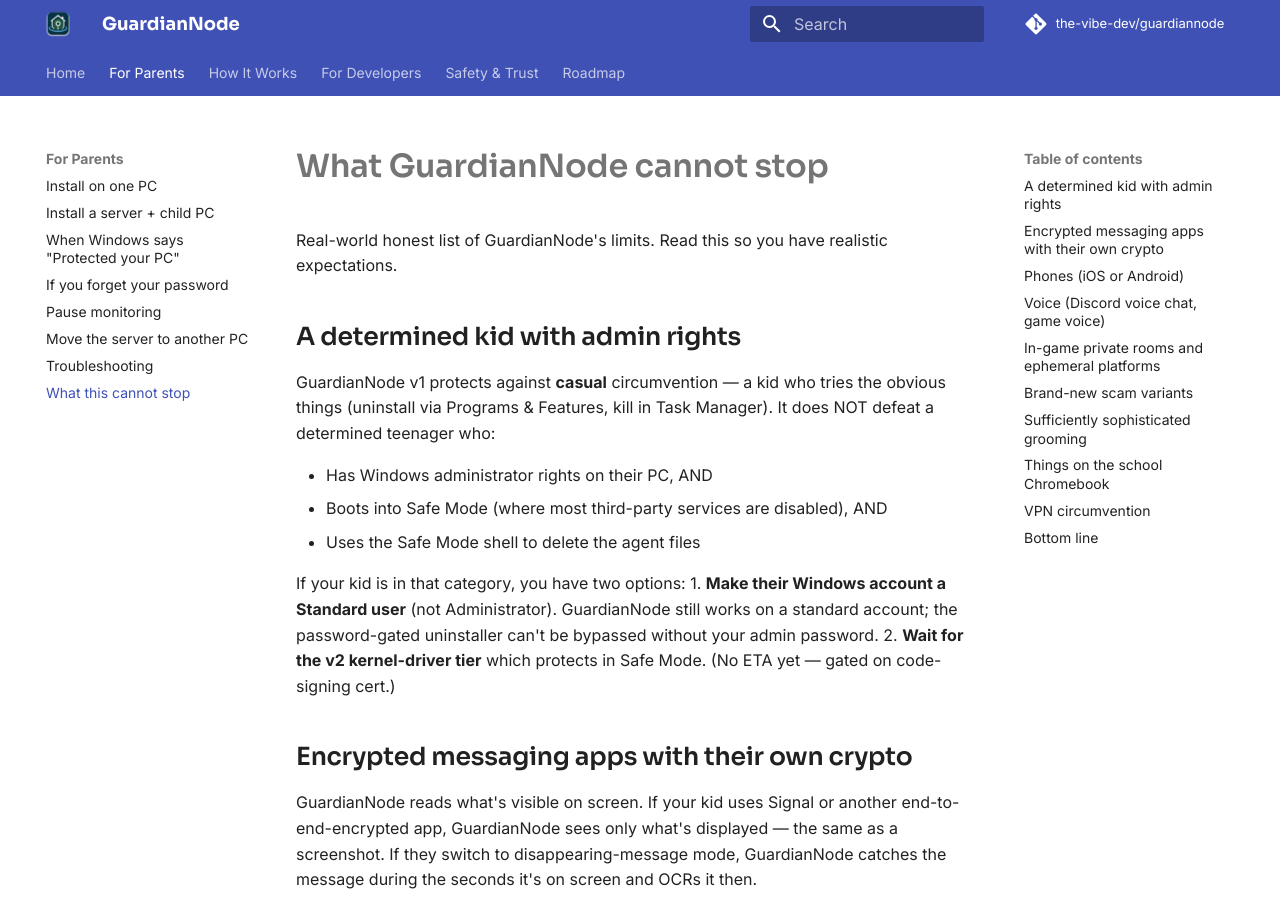
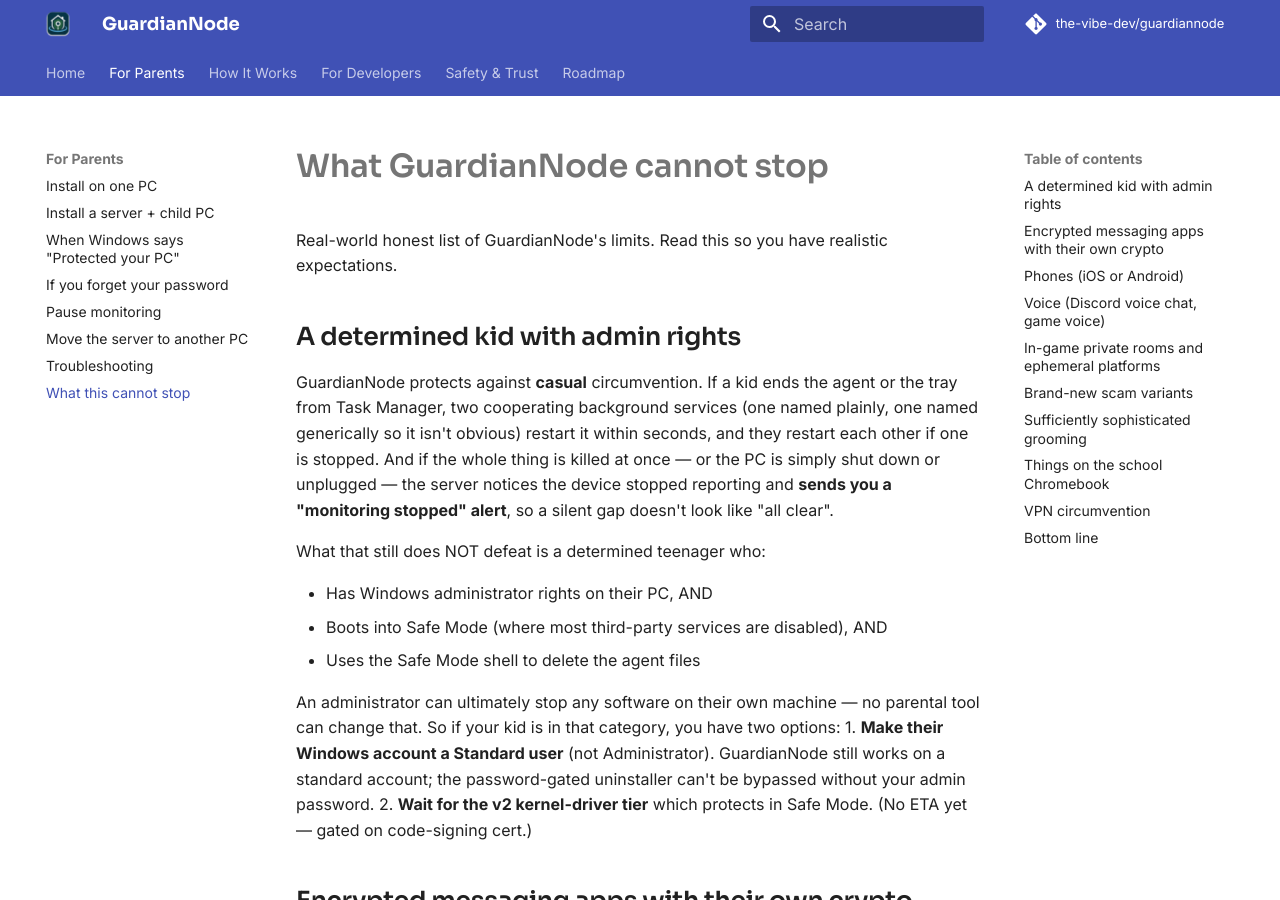
Before and after one commit to the-vibe-dev/guardiannode, an MkDocs documentation site: the page built from docs/PARENT_GUIDES/what-this-cannot-stop.md, in a window 1280 px wide and 900 px high. Built offline with MkDocs 1.6.1 and Material for MkDocs 9.7.7, drawn with Linux system fonts in a browser that asks for light colours; comment, search, counter and statistics services are not loaded.

Commit message:
docs: changelog + parent guide for tamper resistance and offline alerts
Co-Authored-By: Claude Fable 5 <noreply@anthropic.com>

```diff
--- a/docs/PARENT_GUIDES/what-this-cannot-stop.md
+++ b/docs/PARENT_GUIDES/what-this-cannot-stop.md
@@ -4,13 +4,23 @@ Real-world honest list of GuardianNode's limits. Read this so you have realistic
 
 ## A determined kid with admin rights
 
-GuardianNode v1 protects against **casual** circumvention — a kid who tries the obvious things (uninstall via Programs & Features, kill in Task Manager). It does NOT defeat a determined teenager who:
+GuardianNode protects against **casual** circumvention. If a kid ends the agent
+or the tray from Task Manager, two cooperating background services (one named
+plainly, one named generically so it isn't obvious) restart it within seconds,
+and they restart each other if one is stopped. And if the whole thing is killed
+at once — or the PC is simply shut down or unplugged — the server notices the
+device stopped reporting and **sends you a "monitoring stopped" alert**, so a
+silent gap doesn't look like "all clear".
+
+What that still does NOT defeat is a determined teenager who:
 
 - Has Windows administrator rights on their PC, AND
 - Boots into Safe Mode (where most third-party services are disabled), AND
 - Uses the Safe Mode shell to delete the agent files
 
-If your kid is in that category, you have two options:
+An administrator can ultimately stop any software on their own machine — no
+parental tool can change that. So if your kid is in that category, you have two
+options:
 1. **Make their Windows account a Standard user** (not Administrator). GuardianNode still works on a standard account; the password-gated uninstaller can't be bypassed without your admin password.
 2. **Wait for the v2 kernel-driver tier** which protects in Safe Mode. (No ETA yet — gated on code-signing cert.)
 
```
Also changed, not shown: CHANGELOG.md (+22 -0 lines).
